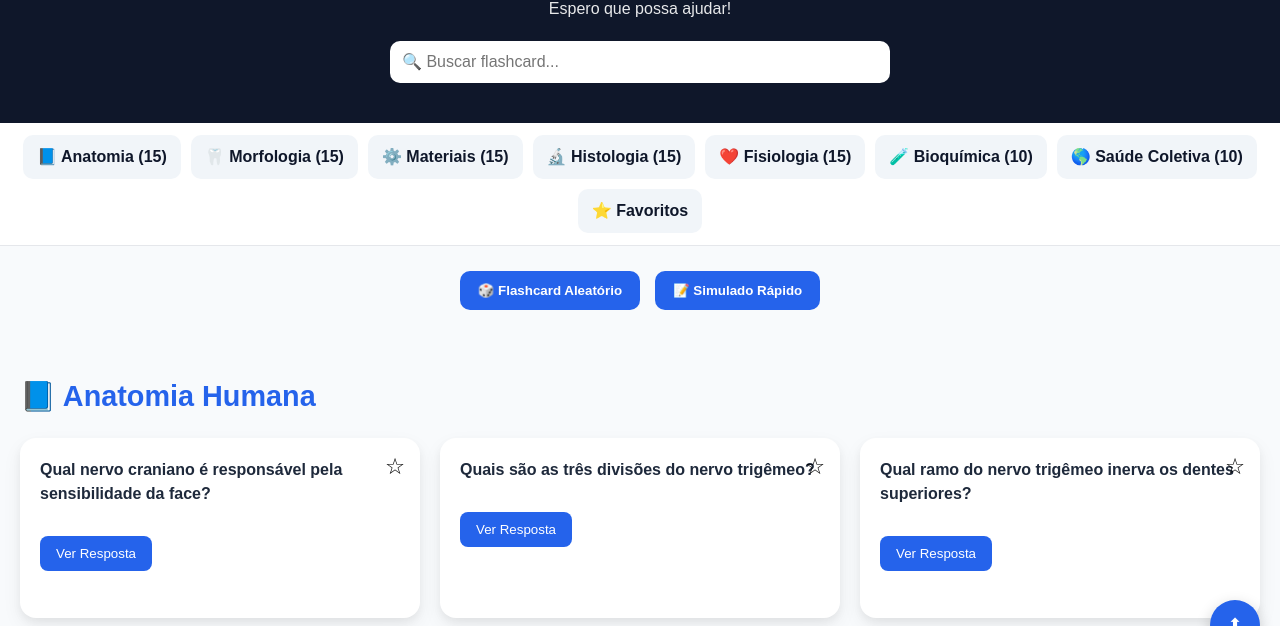
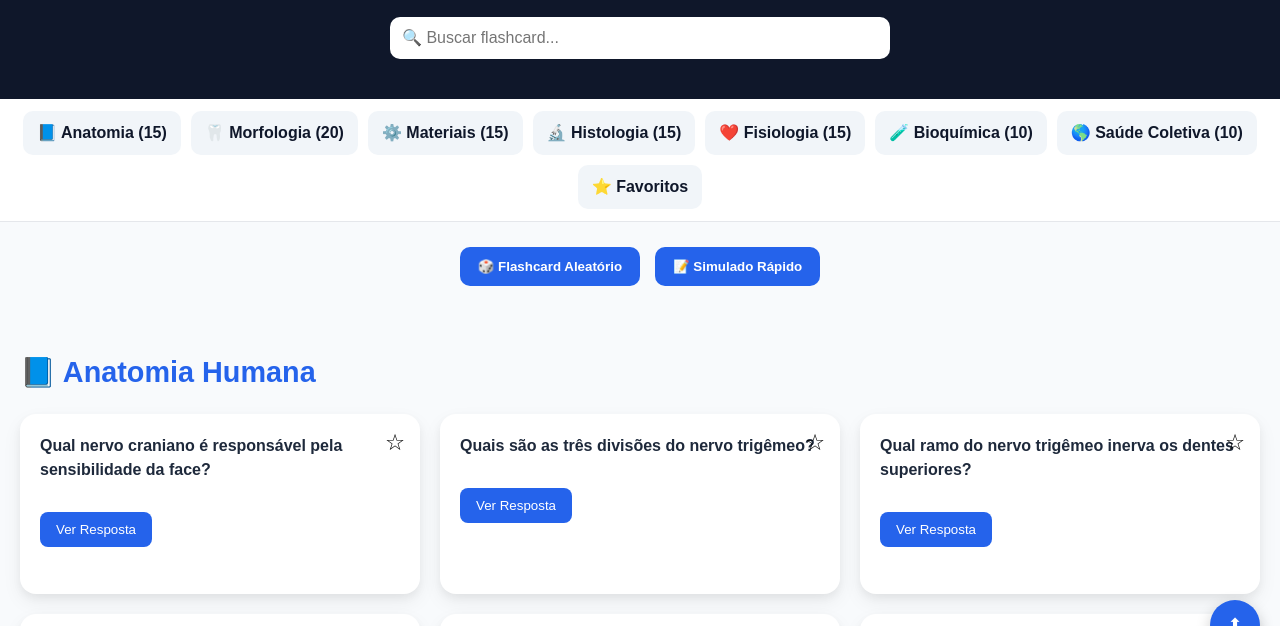
Before and after one commit to dudzmen123/FlashCardsOdontologia, a plain HTML site: page index.html in a window 1280 px wide. Shown: the part 130-756 px from the top of the page. Drawn offline with Linux system fonts and the light colour scheme.

Commit message:
Fix HTML structure and update content

```diff
--- a/index.html
+++ b/index.html
@@ -8,8 +8,6 @@
     <link rel="stylesheet" href="style.css">
 </head>
 <body>
-
-    ...todo o conteúdo do seu site...
 
     <div id="quizModal" class="quiz-modal">
 
@@ -54,7 +52,7 @@
 
     <nav class="menu-fixo">
         <a href="#anatomia">📘 Anatomia (15)</a>
-        <a href="#morfologia">🦷 Morfologia (15)</a>
+        <a href="#morfologia">🦷 Morfologia (20)</a>
         <a href="#materiais">⚙️ Materiais (15)</a>
         <a href="#histologia">🔬 Histologia (15)</a>
         <a href="#fisiologia">❤️ Fisiologia (15)</a>
```
